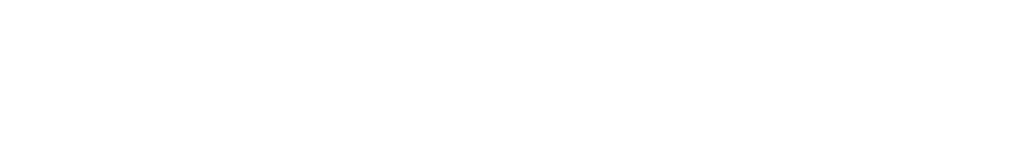
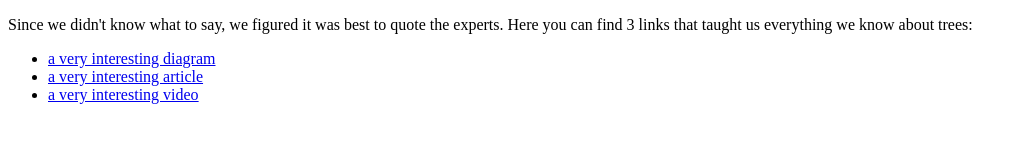
Before and after one commit to BF-FrontEnd-class/agile-development-group1-all-about-trees, a website: page index.html in a window 1280 px wide. Shown: the whole page, without its empty margins (0-1022 px from the left). Drawn offline with Linux system fonts and the light colour scheme.

Commit message:
added links:html

```diff
--- a/index.html
+++ b/index.html
@@ -8,5 +8,34 @@
 
     <link href="./styles/index.css" rel="stylesheet" />
   </head>
-  <body></body>
+  <body>
+    <article id="main-info">
+      <p>
+        Since we didn't know what to say, we figured it was best to quote the
+        experts. Here you can find 3 links that taught us everything we know
+        about trees:
+      </p>
+      <ul class="interesting-things">
+        <li>
+          <a
+            href="https://i.pinimg.com/originals/f9/4a/d6/f94ad6c7c8b05d97c284f82edbb3fcd0.jpg"
+            target="_blank"
+            >a very interesting diagram</a
+          >
+        </li>
+        <li>
+          <a
+            href="https://treescharlotte.org/wp-content/uploads/2013/11/How-A-Tree-Works.pdf"
+            target="_blank"
+            >a very interesting article</a
+          >
+        </li>
+        <li>
+          <a href="https://www.youtube.com/watch?v=BickMFHAZR0" target="_blank"
+            >a very interesting video</a
+          >
+        </li>
+      </ul>
+    </article>
+  </body>
 </html>
```
